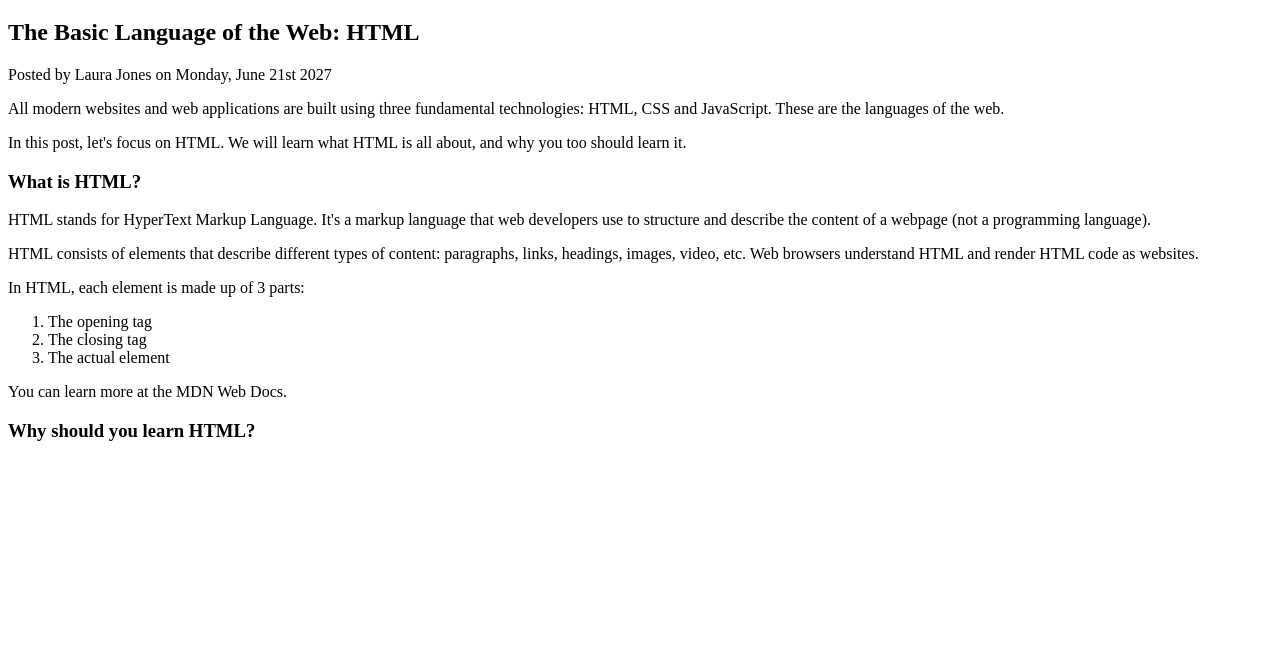
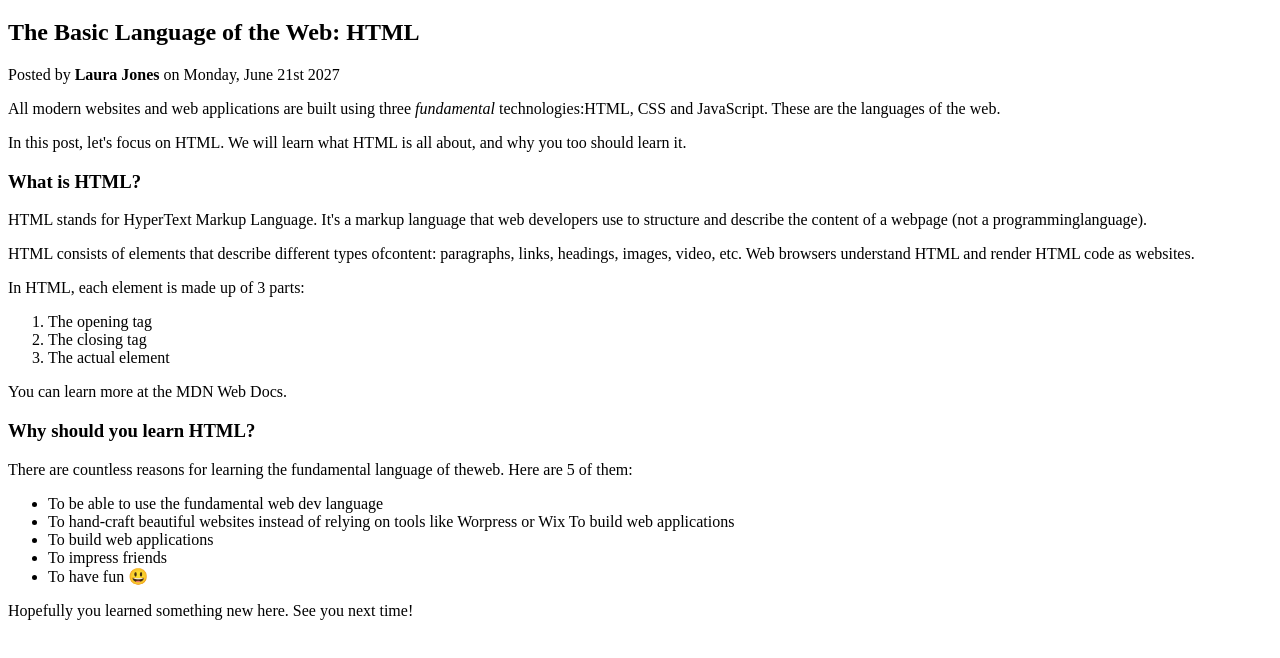
Before and after one commit to JosueCanoeira/HTML_and_CSS, a plain HTML site: page 02-HTML-Fundamentals/index.html in a window 1280 px wide. Shown: the part 62-720 px from the top of the page. Drawn offline with Linux system fonts and the light colour scheme.

Commit message:
add new html changes

```diff
--- a/02-HTML-Fundamentals/index.html
+++ b/02-HTML-Fundamentals/index.html
@@ -15,32 +15,37 @@
 
         <h2>The Basic Language of the Web: HTML</h2>
 
-        <p>Posted by Laura Jones on Monday, June 21st 2027</p>
-
         <p>
-            All modern websites and web applications are built
-            using three fundamental technologies: HTML, CSS
-            and JavaScript. These are the languages of the web.
+            Posted by <strong>Laura Jones</strong> on
+            Monday, June 21st 2027</p>
+        <p>
+            All modern websites and web applications
+            are built using three <em>fundamental</em>
+            technologies:HTML, CSS and JavaScript.
+            These are the languages of the web.
         </p>
 
         <p>
-            In this post, let's focus on HTML. We will learn
-            what HTML is all about, and why you too should
-            learn it.
+            In this post, let's focus on HTML. We will
+            learn what HTML is all about, and why you
+            too should learn it.
         </p>
 
         <h3>What is HTML?</h3>
 
         <p>
-            HTML stands for HyperText Markup Language. It's a
-            markup language that web developers use to structure and
-            describe the content of a webpage (not a programming language).
+            HTML stands for HyperText Markup Language.
+            It's a markup language that web developers
+            use to structure and describe the content of
+            a webpage (not a programminglanguage).
         </p>
 
         <p>
-            HTML consists of elements that describe different types of
-            content: paragraphs, links, headings, images, video, etc. Web
-            browsers understand HTML and render HTML code as websites.
+            HTML consists of elements that describe
+            different types ofcontent: paragraphs,
+            links, headings, images, video, etc. Web
+            browsers understand HTML and render HTML
+            code as websites.
         </p>
 
         <p>In HTML, each element is made up of 3 parts:</p>
@@ -53,7 +58,34 @@
 
         <p>You can learn more at the MDN Web Docs.</p>
 
-    <h3>Why should you learn HTML?</h3>
+        <h3>Why should you learn HTML?</h3>
+
+        <p>
+            There are countless reasons for learning
+            the fundamental language of theweb. Here
+            are 5 of them:
+        </p>
+
+        <ul>
+            <li>
+                To be able to use the fundamental web
+                dev language
+            </li>
+            <li>
+                To hand-craft beautiful websites instead
+                of relying on tools like Worpress or Wix
+                To build web applications
+            </li>
+            <li>To build web applications</li>
+            <li>To impress friends</li>
+            <li>To have fun 😃</li>
+        </ul>
+
+        <p>
+            Hopefully you learned something new here.
+            See you next time!
+        </p>
+
     </body>
 
 </html>
```
